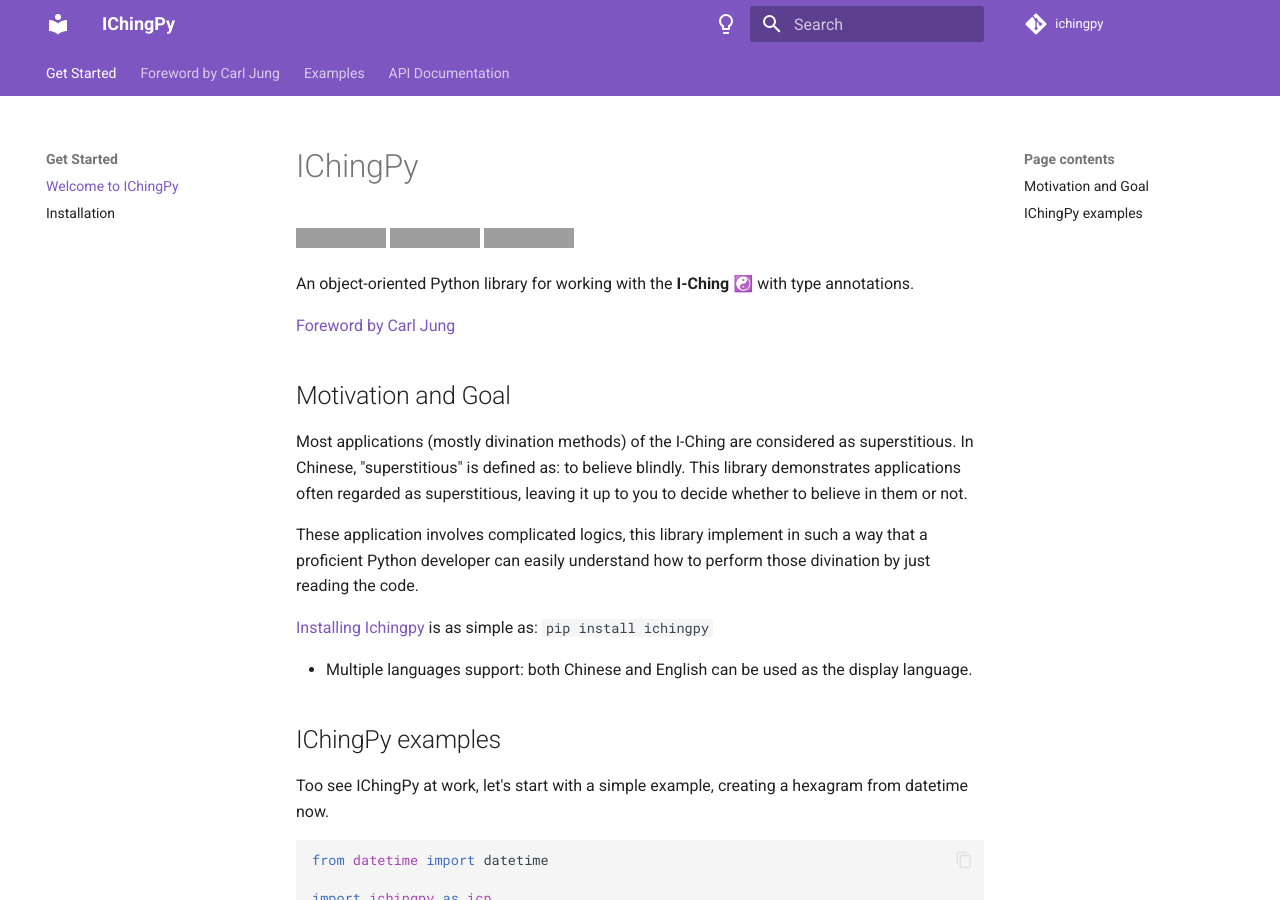
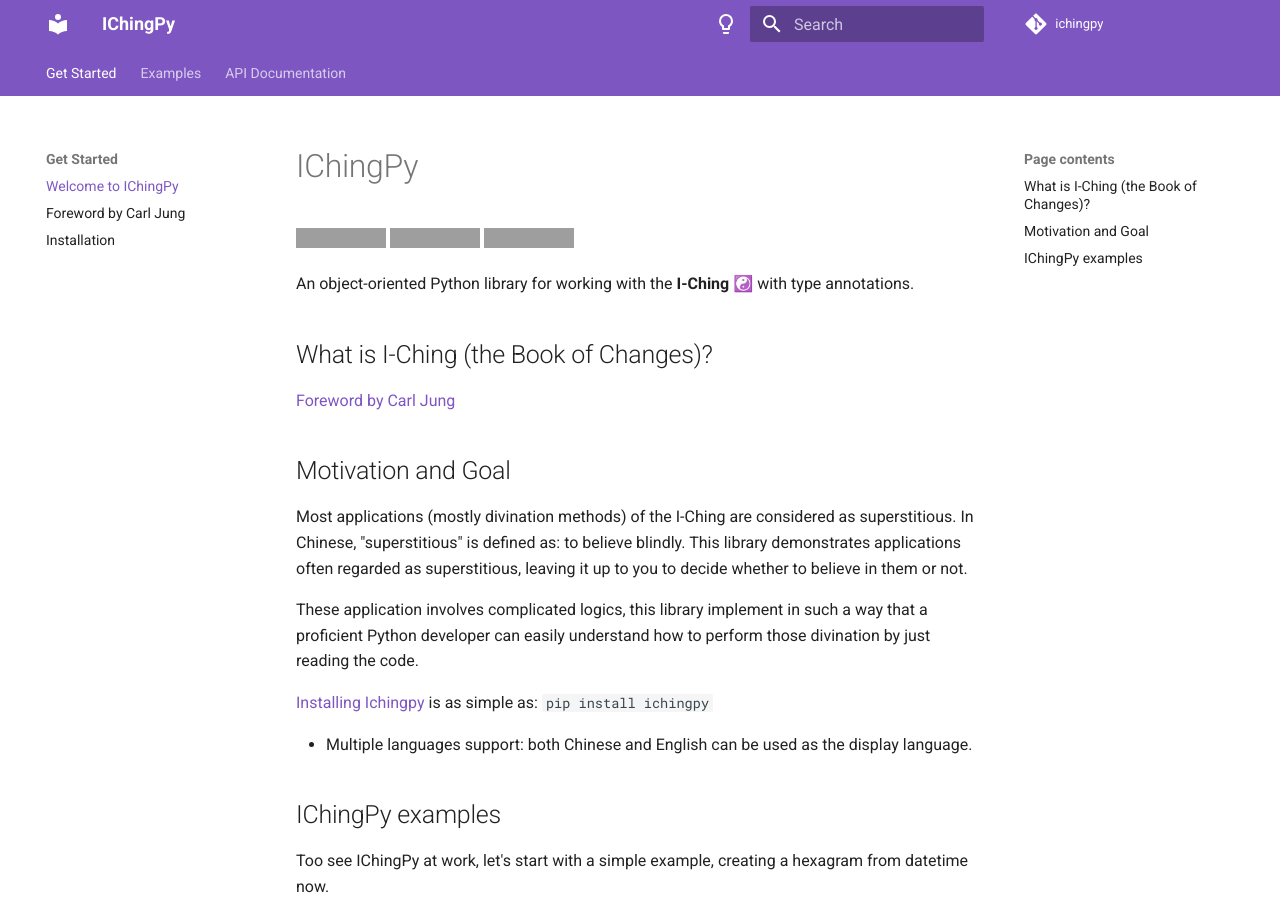
Before and after one commit to JinyangWang27/ichingpy, an MkDocs documentation site: the page built from docs/index.md, in a window 1280 px wide and 900 px high. Built offline with MkDocs 1.6.1 and Material for MkDocs 9.7.7, drawn with Linux system fonts in a browser that asks for light colours; comment, search, counter and statistics services are not loaded; some of the changed lines change nothing that is shown; grey boxes are pictures that could not be loaded.

Commit message:
update get started

```diff
--- a/docs/index.md
+++ b/docs/index.md
@@ -6,6 +6,7 @@
 
 An object-oriented Python library for working with the **I-Ching** ☯️ with type annotations.
 
+## What is I-Ching (the Book of Changes)?
 [Foreword by Carl Jung](books/en//RichardWilhelm//foreword_CG_Jung.md)
 
 ## Motivation and Goal
--- a/mkdocs.yml
+++ b/mkdocs.yml
@@ -47,14 +47,14 @@ extra_javascript:
 nav:
         - Get Started:
                   - Welcome to IChingPy: index.md
+                  - Foreword by Carl Jung: books/en/RichardWilhelm/foreword_CG_Jung.md
                   - Installation: install.md
+
           # - Migration Guide: migration.md
           # - Version Policy: version-policy.md
           # - Contributing: contributing.md
           # - Changelog: changelog.md
 
-        - Foreword by Carl Jung:
-                  - Foreword: books/en/RichardWilhelm/foreword_CG_Jung.md
 
         - Examples:
                 - Datetime to FourPillars (公历时间转八字): examples/four_pillars.md
```
